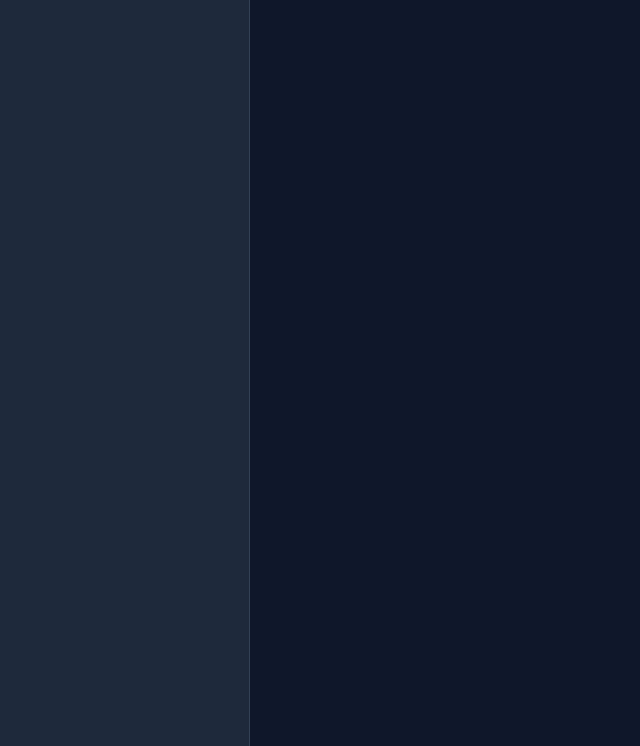
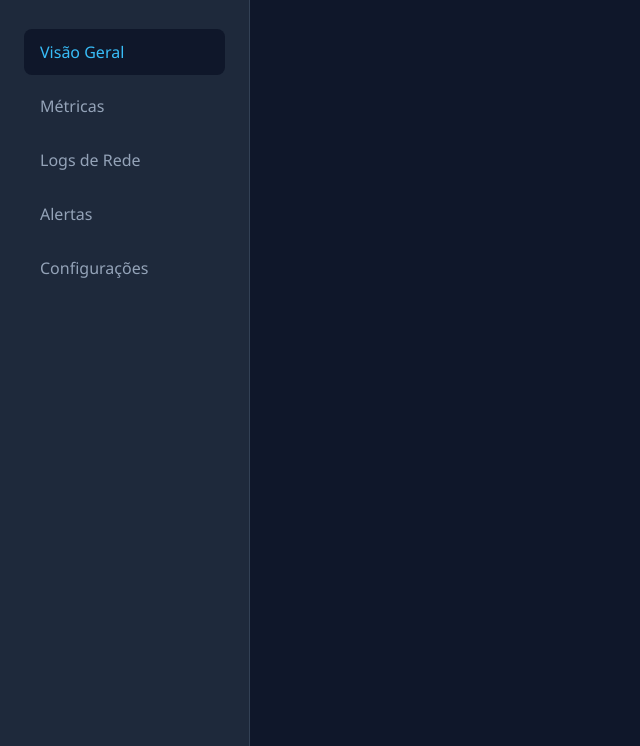
Before and after one commit to felipereis13/aponti-gitFlow, a website: page index.html in a window 1280 px wide. Shown: the part 54-800 px from the top of the page, without its empty margins (0-640 px from the left). Drawn offline with Linux system fonts and the light colour scheme.

Commit message:
links do menu de navegacao

```diff
--- a/index.html
+++ b/index.html
@@ -14,6 +14,13 @@
           <span class="brand-icon">⚡</span>
           <h1>O11y-Dash</h1>
         </div>
+        <nav class="menu">
+          <a href="#" class="active">Visão Geral</a>
+          <a href="#">Métricas</a>
+          <a href="#">Logs de Rede</a>
+          <a href="#">Alertas</a>
+          <a href="#">Configurações</a>
+        </nav>
       </aside>
     </div>
   </body>
--- a/style.css
+++ b/style.css
@@ -49,3 +49,20 @@ body {
   color: var(--accent-blue);
   letter-spacing: 1px;
 }
+.menu {
+  display: flex;
+  flex-direction: column;
+  gap: 0.5rem;
+}
+.menu a {
+  color: var(--text-muted);
+  text-decoration: none;
+  padding: 0.75rem 1rem;
+  border-radius: 8px;
+  transition: all 0.3s;
+}
+.menu a:hover,
+.menu a.active {
+  background-color: #0f172a;
+  color: var(--accent-blue);
+}
```
